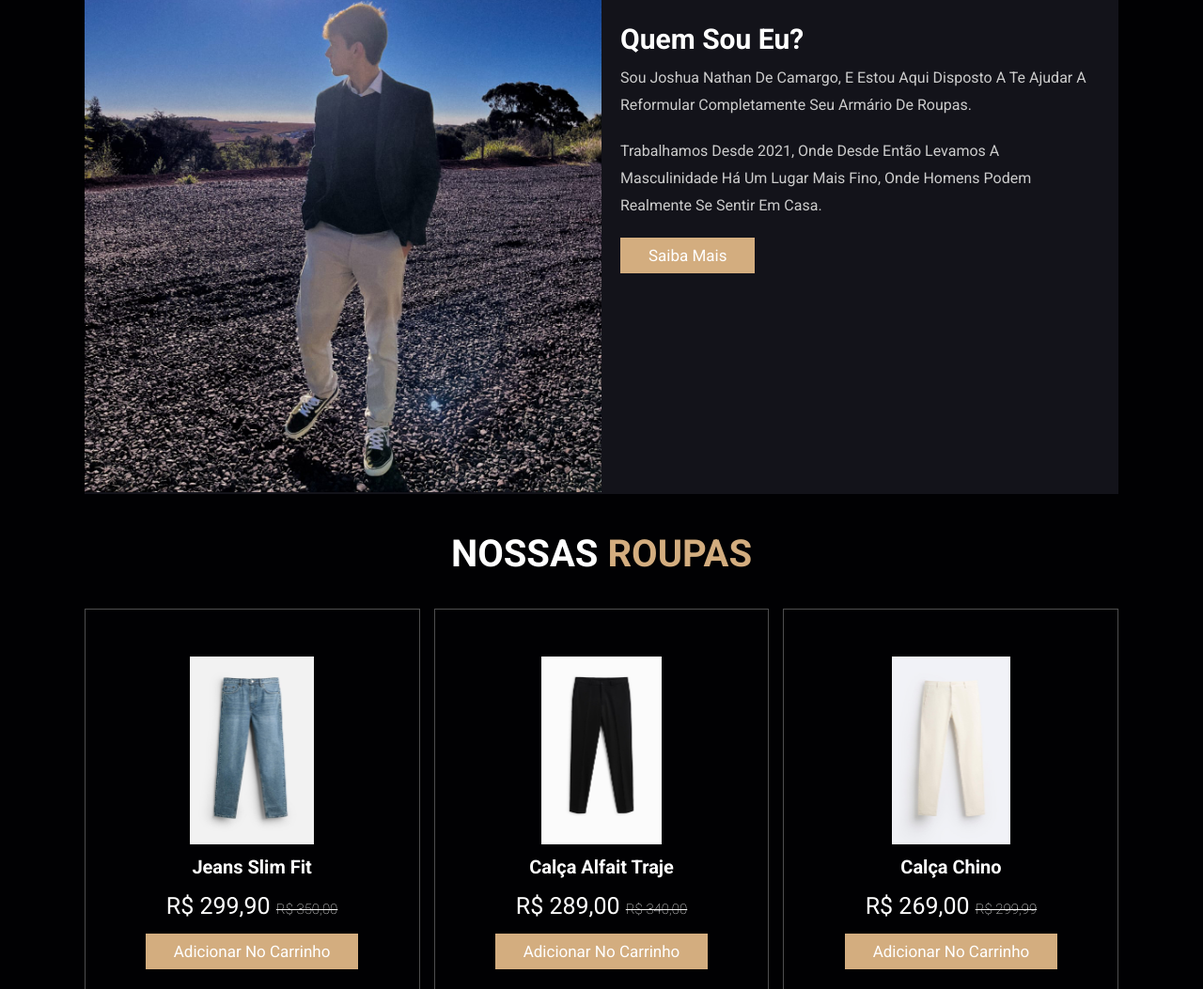
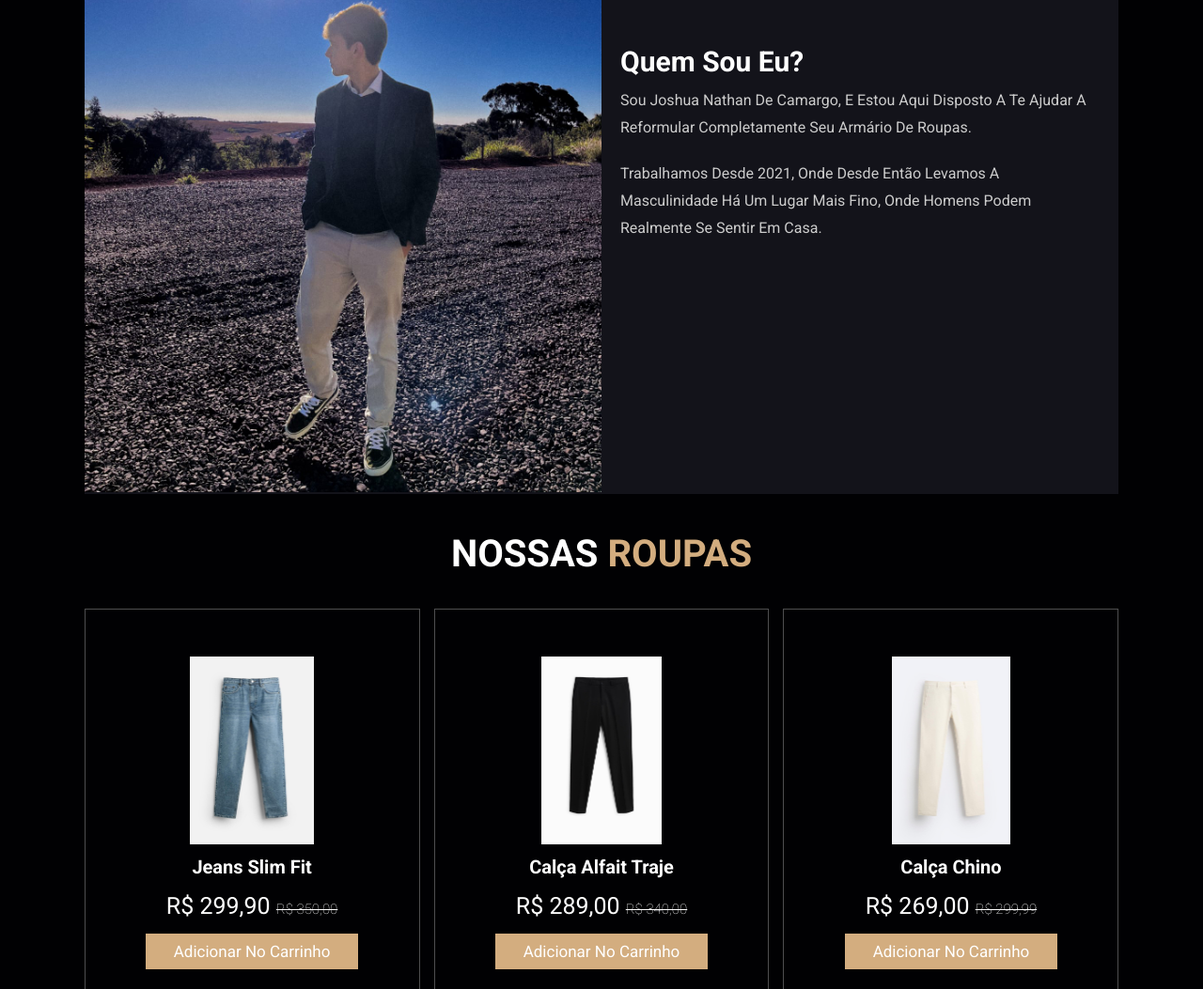
Before and after one commit to joshuacamargooo/Trabalho-Marcelo, a plain HTML site: page index.html in a window 1280 px wide. Shown: the part 1112-2165 px from the top of the page at 94% size. Drawn offline with Linux system fonts and the light colour scheme.

Commit message:
Update index.html

```diff
--- a/index.html
+++ b/index.html
@@ -81,7 +81,6 @@
             <h3>Quem sou eu?</h3>
             <p>Sou Joshua Nathan de Camargo, e estou aqui disposto a te ajudar a reformular completamente seu armário de roupas. </p>
             <p>Trabalhamos desde 2021, onde desde então levamos a masculinidade há um lugar mais fino, onde homens podem realmente se sentir em casa.</p>
-            <a href="#" class="btn">Saiba mais</a>
         </div>
 
     </div>
```
